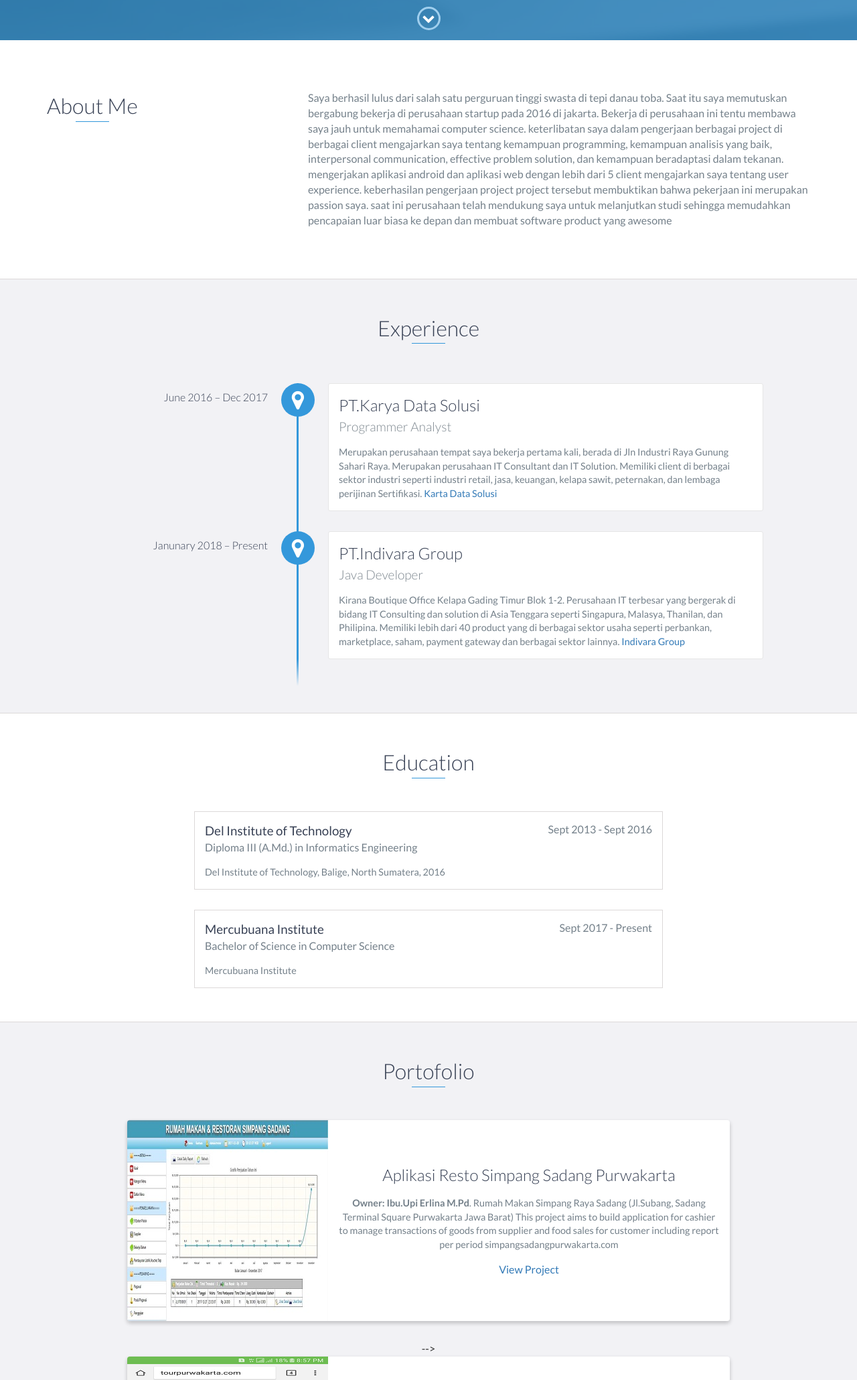
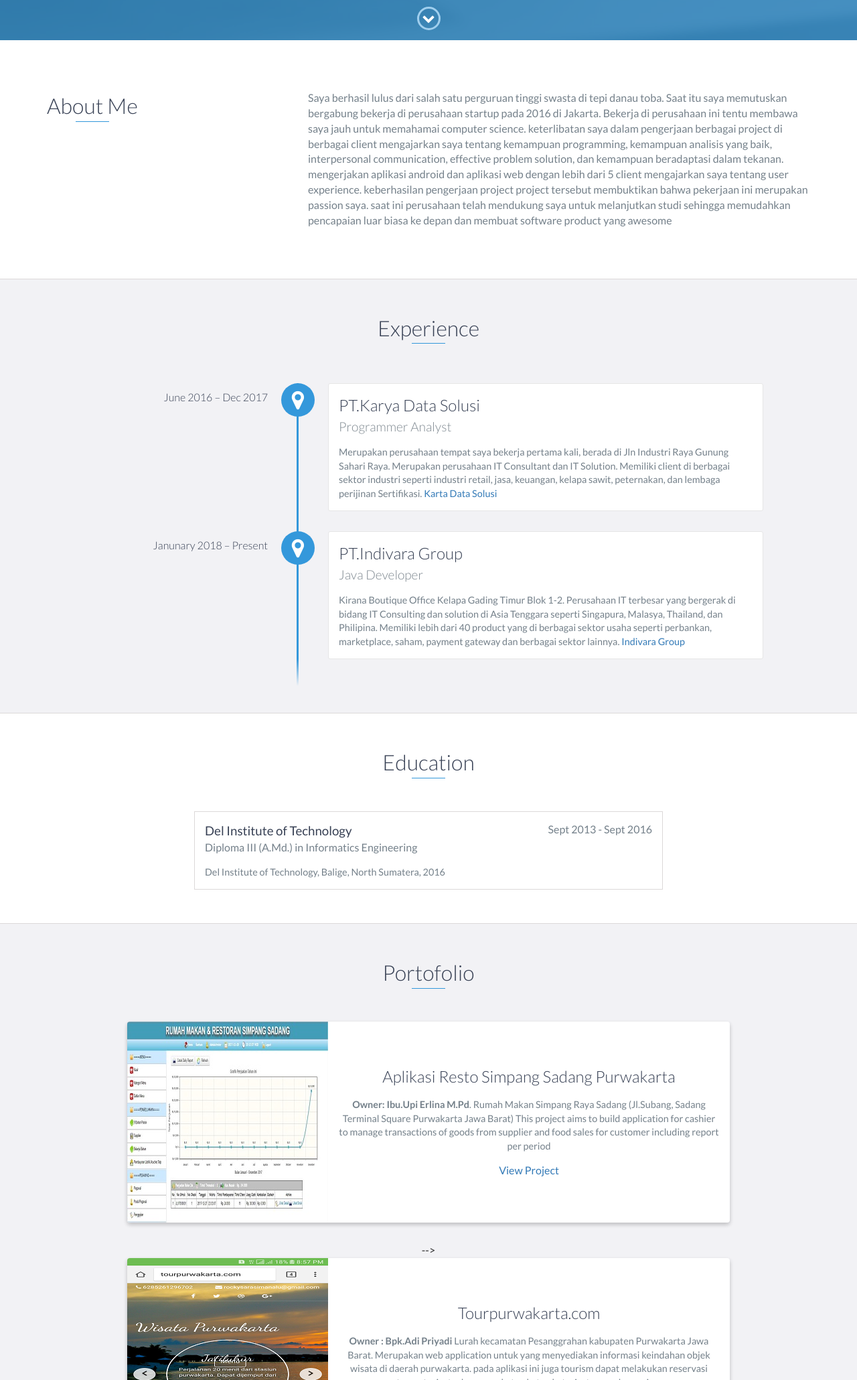
Before and after one commit to Rockysarasimanalu/Rockysarasimanalu.github.io, a website: page index.html in a window 1280 px wide. Shown: the part 740-2800 px from the top of the page at 67% size. Drawn offline with nearby package versions, Linux system fonts and the light colour scheme.

Commit message:
update content
update content typo

```diff
--- a/index.html
+++ b/index.html
@@ -73,7 +73,7 @@
                 </div>
                 <div class="col-md-8">
                     <p>
-                        Saya berhasil lulus dari salah satu perguruan tinggi swasta di tepi danau toba. Saat itu saya memutuskan bergabung bekerja di perusahaan startup pada 2016 di jakarta. Bekerja di perusahaan ini tentu membawa saya jauh untuk memahamai computer science.
+                        Saya berhasil lulus dari salah satu perguruan tinggi swasta di tepi danau toba. Saat itu saya memutuskan bergabung bekerja di perusahaan startup pada 2016 di Jakarta. Bekerja di perusahaan ini tentu membawa saya jauh untuk memahamai computer science.
                         keterlibatan saya dalam pengerjaan berbagai project di berbagai client mengajarkan saya tentang kemampuan programming, kemampuan analisis yang baik, interpersonal communication, effective problem solution, dan kemampuan beradaptasi dalam tekanan.
                         mengerjakan aplikasi android dan aplikasi web dengan lebih dari 5 client mengajarkan saya tentang user experience. keberhasilan pengerjaan project project tersebut membuktikan bahwa pekerjaan ini merupakan passion saya.
                         saat ini perusahaan telah mendukung saya untuk melanjutkan studi sehingga memudahkan pencapaian luar biasa ke depan dan membuat software product yang awesome
@@ -101,7 +101,7 @@
                 <h3>PT.Indivara Group</h3>
                 <h4>Java Developer </h4>
                 <p>
-                   Kirana Boutique Office Kelapa Gading Timur Blok 1-2. Perusahaan IT terbesar yang bergerak di bidang IT Consulting dan solution di Asia Tenggara seperti Singapura, Malasya, Thanilan, dan Philipina. Memiliki lebih dari 40 product yang di berbagai sektor usaha seperti perbankan, marketplace, saham, payment gateway dan berbagai sektor lainnya.
+                   Kirana Boutique Office Kelapa Gading Timur Blok 1-2. Perusahaan IT terbesar yang bergerak di bidang IT Consulting dan solution di Asia Tenggara seperti Singapura, Malasya, Thailand, dan Philipina. Memiliki lebih dari 40 product yang di berbagai sektor usaha seperti perbankan, marketplace, saham, payment gateway dan berbagai sektor lainnya.
                    <a href="http://www.indivaragroup.com/" target="_blank">Indivara Group</a>
                 </p>
             </div>
@@ -121,14 +121,14 @@
         </div>
         <!-- End .education-block -->
 
-        <div class="education-block">
+<!--         <div class="education-block">
             <h3>Mercubuana Institute</h3>
             <span class="education-date">Sept 2017 - Present</span>
             <h4>Bachelor of Science in Computer Science</h4>
             <p>
                 Mercubuana Institute
             </p>
-        </div>
+        </div> -->
         <!-- End .education-block -->
     </div>
     <!-- End #education -->
@@ -147,7 +147,7 @@
                         <p>
                             <b>Owner: Ibu.Upi Erlina M.Pd</b>. Rumah Makan Simpang Raya Sadang (Jl.Subang, Sadang Terminal Square Purwakarta Jawa Barat)
                             This project aims to build application for cashier to manage transactions of goods from supplier and food sales for customer including report per period
-                            simpangsadangpurwakarta.com
+
                         </p>
                         <a href="https://drive.google.com/open?id=1WbJnr05i6UEeWHwP2WeWtHD1jnR--eEg" target="_blank">View Project</a>
                     </div>
@@ -181,8 +181,8 @@
                     <div class="project-info">
                         <h3>Tourpurwakarta.com</h3>
                         <p>
-                            <b>Owner : Bpk.Adi Priyadi</b> Lurah kecamatan Pesanggrahan kabuapten Purwakarta Jawa Barat.
-                            Merupakan web application untuk yang menyediak informasi keindahan objek wisata di daerah purwakarta.
+                            <b>Owner : Bpk.Adi Priyadi</b> Lurah kecamatan Pesanggrahan kabupaten Purwakarta Jawa Barat.
+                            Merupakan web application untuk yang menyediakan informasi keindahan objek wisata di daerah purwakarta.
                             pada aplikasi ini juga tourism dapat melakukan reservasi tempat wisata dengan paket paket paket wisata yang bervarian.
 
                         </p>
```
